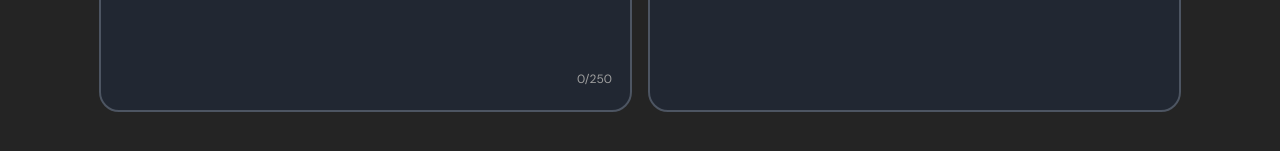
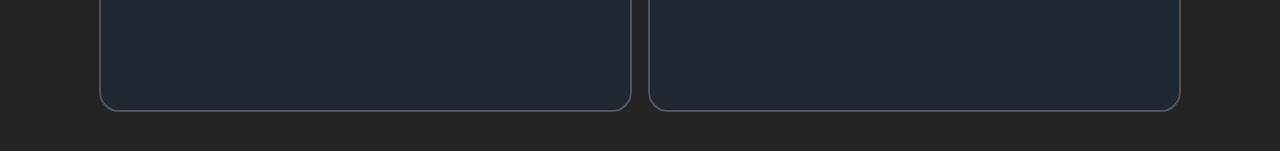
Before and after one commit to Marcobc-exe/translate-app, a React (Vite) app: page / in a window 1280 px wide. Shown: the part 219-370 px from the top of the page. Built offline with nearby package versions, Linux system fonts and the light colour scheme.

Commit message:
funct: Hide/show character counter label

```diff
--- a/src/components/Inputs/Input.tsx
+++ b/src/components/Inputs/Input.tsx
@@ -53,7 +53,7 @@ export const TextArea: FC<Props> = ({
         </button>
       </div>
 
-      <div className="char-counter">
+      <div className={`char-counter ${value ? "visible" : ""}`}>
         {value.length}/{maxLength}
       </div>
     </Grid>
--- a/src/components/Inputs/input.css
+++ b/src/components/Inputs/input.css
@@ -30,6 +30,10 @@
   font-size: 12px;
   color: #a0a0a0;
   text-align: right;
+
+  opacity: 0;
+  transform: scale(0.8);
+  transition: all 0.1s ease;
 }
 
 .btn-clearinput {
@@ -53,10 +57,10 @@
 
   opacity: 0;
   transform: scale(0.8);
-  transition: all 0.2s ease;
+  transition: all 0.1s ease;
 }
 
-.btn-clearinput.visible {
+.btn-clearinput.visible, .char-counter.visible {
   opacity: 1;
   transform: scale(1);
 }
```
